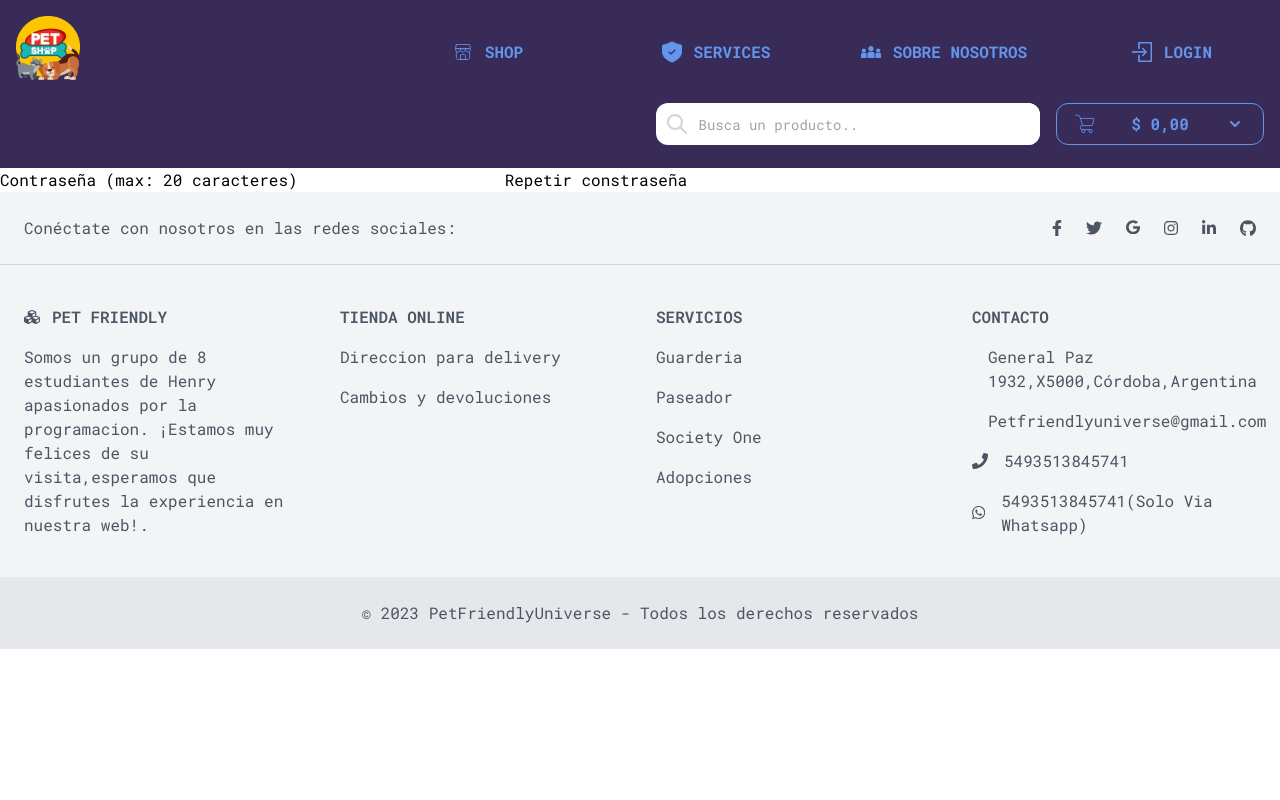
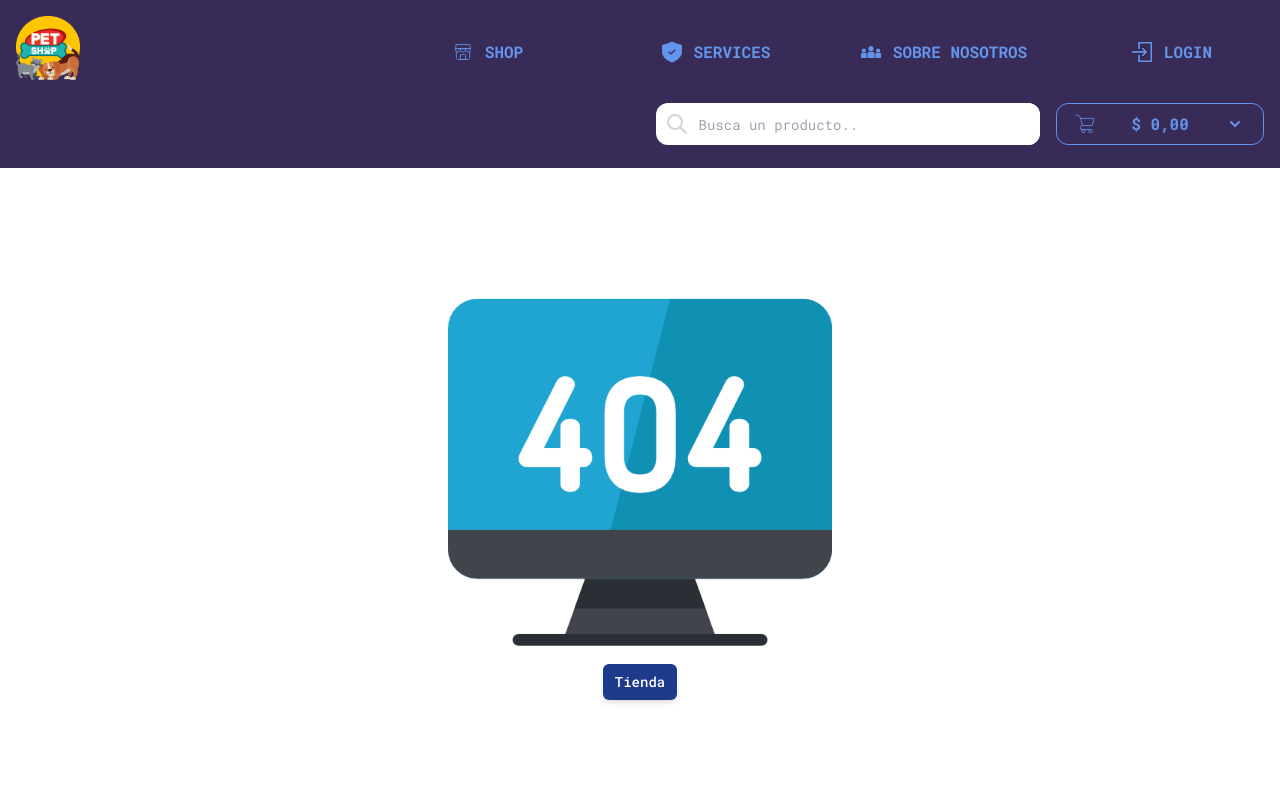
Before and after one commit to PetFriendlyUniverse/Henry-Pf, a React (Vite) app in the folder client/: page /loginpassword in a window 1280 px wide. Shown: the top 800 px of the page. Built offline with nearby package versions, Linux system fonts and the light colour scheme.

Commit message:
FormPassword
comprobacion de contraseña

```diff
--- a/client/src/App.jsx
+++ b/client/src/App.jsx
@@ -6,7 +6,7 @@ import NavBar from "./components/NavBar/NavBar";
 import Footer from "./components/Footer/Footer";
 import LandingShop from "./pages/ecommerce/LandingShop/LandingShop";
 import About from "./pages/About/About";
-import FormPassword from "./pages/FormPassword/FormPassword";
+// import FormPassword from "./pages/FormPassword/FormPassword";
 import TabStore from "./pages/ecommerce/Profile/components/TabStore";
 import Loader from "./components/Loader/Loader";
 import { lazy, Suspense } from "react";
@@ -69,10 +69,10 @@ function App() {
             element={<FormModifyProduct />}
           />
           <Route path="/about" element={<About />} />
-          <Route path="/loginpassword" element={<FormPassword />} />
+          {/* <Route path="/loginpassword" element={<FormPassword />} /> */}
 
           <Route path="/store/modify/:id" element={<FormModifyStore />} />
-          <Route path="/recoverpassword" element={<FormPassword />} />
+          {/* <Route path="/recoverpassword" element={<FormPassword />} /> */}
           <Route path="*" element={<NotFound />} />
         </Routes>
       </Suspense>
--- a/client/src/components/Login/Login.jsx
+++ b/client/src/components/Login/Login.jsx
@@ -27,9 +27,8 @@ function Login() {
     mail: "",
     password: "",
   });
-  // const [repeat, setRepeat] = useState({
-  //   repeatPassword: "",
-  // });
+  const [repeatPassword, setRepeatPassword] = useState("");
+
   const handleChange = (e) => {
     const property = e.target.name;
     const value = e.target.value;
@@ -46,11 +45,9 @@ function Login() {
     const value = e.target.value;
     setLogin({ ...login, [property]: value });
   };
-  // const handleChangeRepeat = (e) => {
-  //   const property = e.target.name;
-  //   const value = e.target.value;
-  //   // setRepeat({ [property]: value });
-  // };
+  const handleChangeRepeatPassword = (e) => {
+    setRepeatPassword(e.target.value);
+  };
   const handletSubmitLogin = async (e) => {
     e.preventDefault();
     try {
@@ -82,11 +79,11 @@ function Login() {
     window.location.href = "http://localhost:3001/auth";
   };
 
-  const handleSubmit = async (e) => {
+  const handleSubmitRegister = async (e) => {
     e.preventDefault();
     const errorValues = Object.values(errors);
     const isFormValid = errorValues.every((val) => val === "");
-    if (isFormValid) {
+    if (isFormValid && repeatPassword === form.password) {
       try {
         Swal.fire({
           title: "Now loading",
@@ -113,6 +110,7 @@ function Login() {
             mail: "",
             password: "",
           });
+          setRepeatPassword("");
         });
       } catch (error) {
         Swal.fire({
@@ -184,7 +182,7 @@ function Login() {
             </form>
           </div>
           <div className={s.register}>
-            <form className={s.form} onSubmit={handleSubmit}>
+            <form className={s.form} onSubmit={handleSubmitRegister}>
               <label htmlFor={s["chk"]} aria-hidden="true">
                 Registrarse
               </label>
@@ -263,21 +261,19 @@ function Login() {
                   {errors.password}
                 </span>
               )}
-              {/* <input
-                onChange={handleChangeRepeat}
+              <input
+                onChange={handleChangeRepeatPassword}
                 class={s.input}
                 type="password"
                 name="repeatPassword"
-                value={repeat.repeatPassword}
+                value={repeatPassword}
                 placeholder="Repetir Contraseña "
                 autoComplete="off"
                 required="true"
               />
-              {errors.password === errors.repeatPassword ? null : (
-                <div>
-                  <p className="text-xs text-red-700">{`Passwords does not match`}</p>
-                </div>
-              )} */}
+              {repeatPassword !== form.password && (
+                <p className="text-xs text-red-700">{`Passwords does not match`}</p>
+              )}
               <LinkButton component={"Registrate"} />
               <button type="button" onClick={handleClickGoogle}>
                 Click para registrarte con google
--- a/client/src/pages/FormPassword/FormPassword.jsx
+++ /dev/null
@@ -1,45 +0,0 @@
-import React from "react";
-import { ValidationProfile } from "../ecommerce/Forms/Validations/Profile";
-import { useState } from "react";
-
-function FormPassword() {
-  const [password, setPassword] = useState("");
-  const [password2, setPassword2] = useState("");
-
-  const validatePassword2 = () => {
-    if (password.campo.length > 0) {
-      if (password.campo !== password2.campo) {
-        setPassword2((prevState) => {
-          return { ...prevState, value: "false" };
-        });
-      } else {
-        setPassword2((prevState) => {
-          return { ...prevState, value: "true" };
-        });
-      }
-    }
-  };
-  return (
-    <>
-      <form action="">
-        <label htmlFor="">Contraseña (max: 20 caracteres)</label>
-        <input
-          type="password"
-          name="password"
-          value={password}
-          placeholder=""
-        />
-
-        <label htmlFor="">Repetir constraseña</label>
-        <input
-          type="password"
-          name="password2"
-          value={password2}
-          placeholder=""
-        />
-      </form>
-    </>
-  );
-}
-
-export default FormPassword;
```
